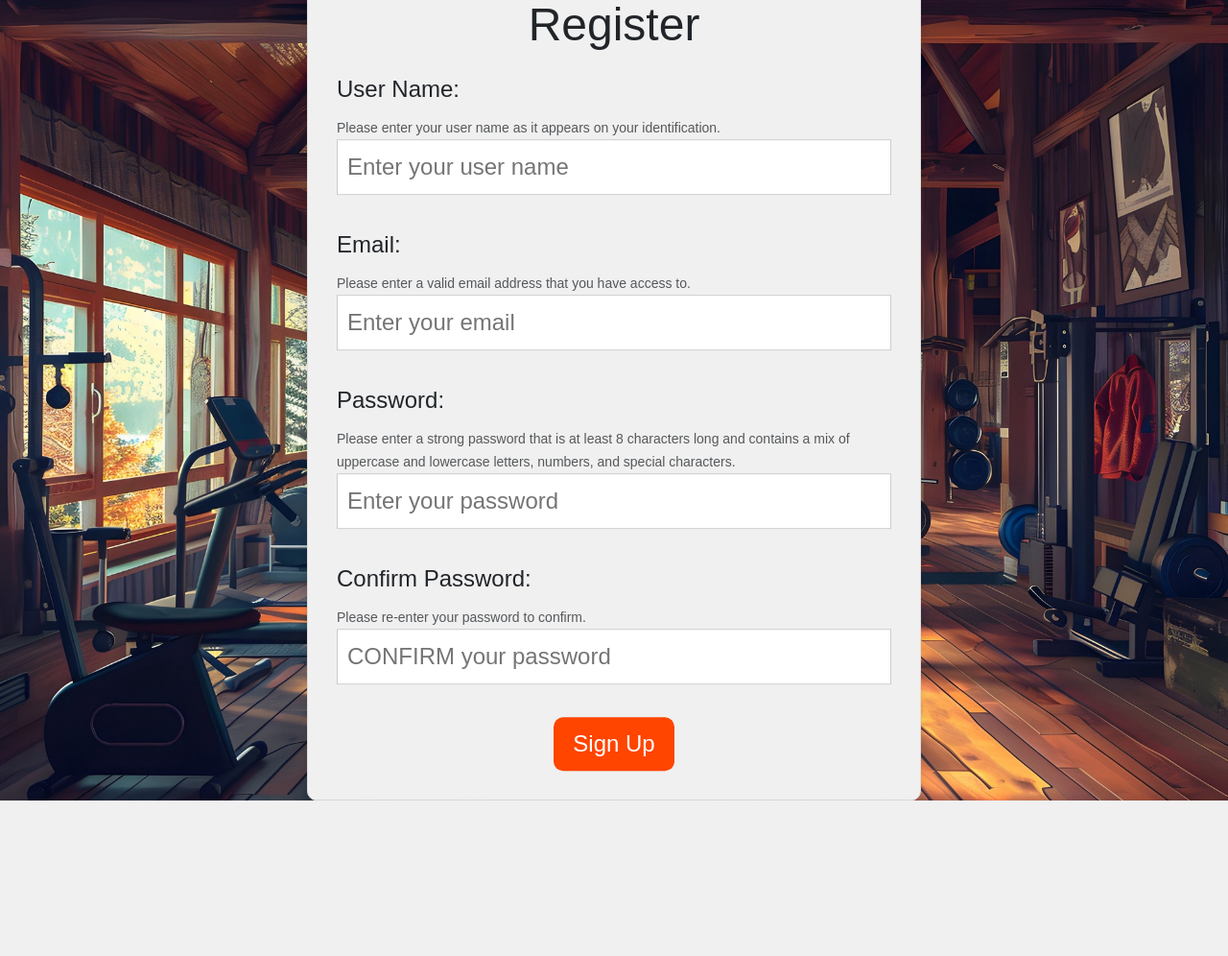
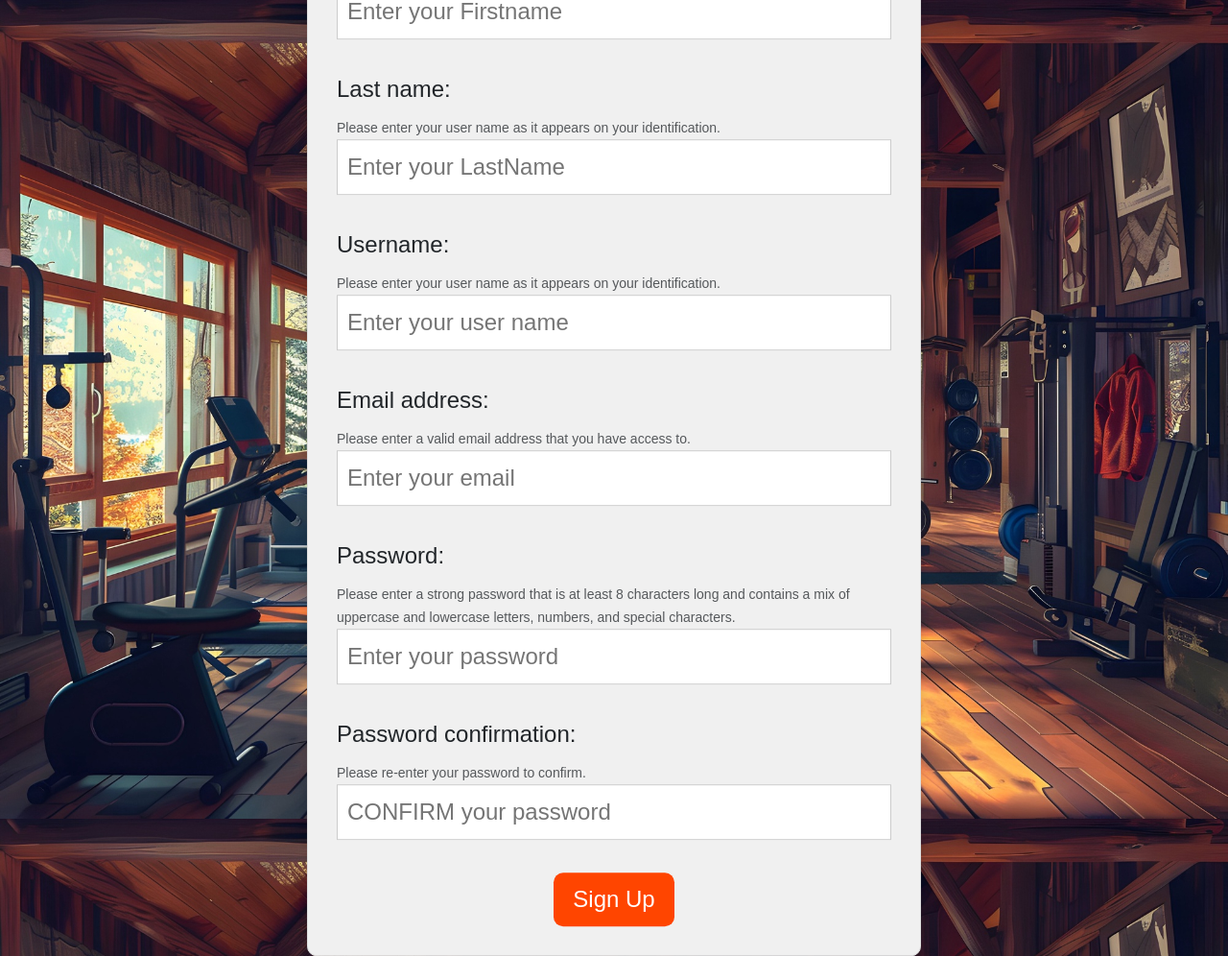
Before and after one commit to Peeradech01/ActiveVibe_Project, a Django app: page /register/ in a window 1280 px wide. Shown: the whole page at 96% size. Before the commit the page ends 834 px from the top, so only its background shows below. Run offline with Django 5.2, Linux system fonts and the light colour scheme; some web fonts are replaced.

Commit message:
add form register

```diff
--- a/Projectors/fitnessmanagement/fitness/forms.py
+++ b/Projectors/fitnessmanagement/fitness/forms.py
@@ -7,3 +7,9 @@ from django.contrib.auth.forms import UserCreationForm
 class LoginForm(forms.Form):
     username = forms.CharField(max_length=65)
     password = forms.CharField(max_length=65, widget=forms.PasswordInput)
+
+
+class RegisterForm(UserCreationForm):
+    class Meta:
+        model=User
+        fields = ['first_name', 'last_name', 'username', 'email', 'password1', 'password2']
--- a/Projectors/fitnessmanagement/fitness/templates/register_form.html
+++ b/Projectors/fitnessmanagement/fitness/templates/register_form.html
@@ -20,18 +20,29 @@
         <form method="post" action="{% url 'register' %}">
             {% csrf_token %}
             <h1>Register</h1>
-            <label for="user_name">User Name:</label><br>
-            <small class="text-muted">Please enter your user name as it appears on your identification.</small>
-            <input type="text" id="user_name" name="user_name" placeholder="Enter your user name" autocomplete="off"><br><br>
-            <label for="email">Email:</label><br>
-            <small class="text-muted">Please enter a valid email address that you have access to.</small>
-            <input type="email" id="email" name="email" placeholder="Enter your email" autocomplete="off"><br><br>
-            <label for="password">Password:</label><br>
-            <small class="text-muted">Please enter a strong password that is at least 8 characters long and contains a mix of uppercase and lowercase letters, numbers, and special characters.</small>
-            <input type="password" id="password" name="password" placeholder="Enter your password" autocomplete="off"><br><br>
-            <label for="confirm_password">Confirm Password:</label><br>
-            <small class="text-muted">Please re-enter your password to confirm.</small>
-            <input type="password" id="confirm_password" name="confirm_password" placeholder="CONFIRM your password" autocomplete="off"><br><br>
+            {% for field in form %}
+                <label for="{{ field.id_for_label }}">{{ field.label }}:</label><br>
+                {% if field.name == 'first_name' %}
+                    <small class="text-muted">Please enter your user name as it appears on your identification.</small>
+                    <input type="text" id="{{ field.id_for_label }}" name="{{ field.html_name }}" placeholder="Enter your Firstname" autocomplete="off">
+                {% elif field.name == 'last_name' %}
+                    <small class="text-muted">Please enter your user name as it appears on your identification.</small>
+                    <input type="text" id="{{ field.id_for_label }}" name="{{ field.html_name }}" placeholder="Enter your LastName" autocomplete="off">
+                {% elif field.name == 'username' %}
+                    <small class="text-muted">Please enter your user name as it appears on your identification.</small>
+                    <input type="text" id="{{ field.id_for_label }}" name="{{ field.html_name }}" placeholder="Enter your user name" autocomplete="off">
+                {% elif field.name == 'email' %}
+                    <small class="text-muted">Please enter a valid email address that you have access to.</small>
+                    <input type="email" id="{{ field.id_for_label }}" name="{{ field.html_name }}" placeholder="Enter your email" autocomplete="off">
+                {% elif field.name == 'password1' %}
+                    <small class="text-muted">Please enter a strong password that is at least 8 characters long and contains a mix of uppercase and lowercase letters, numbers, and special characters.</small>
+                    <input type="password" id="{{ field.id_for_label }}" name="{{ field.html_name }}" placeholder="Enter your password" autocomplete="off">
+                {% elif field.name == 'password2' %}
+                    <small class="text-muted">Please re-enter your password to confirm.</small>
+                    <input type="password" id="{{ field.id_for_label }}" name="{{ field.html_name }}" placeholder="CONFIRM your password" autocomplete="off">
+                {% endif %}
+                <br><br>
+            {% endfor %}
             <input type="submit" value="Sign Up">
         </form>
     </div>
--- a/Projectors/fitnessmanagement/fitness/views.py
+++ b/Projectors/fitnessmanagement/fitness/views.py
@@ -12,7 +12,7 @@ from django.contrib.auth.forms import UserCreationForm
 from django import forms
 from .forms import LoginForm
 
-from .forms import LoginForm
+from .forms import LoginForm, RegisterForm
 class IndexView(View):
     def get(self, request):
         return render(request, 'index.html')
@@ -35,6 +35,7 @@ class LoginFormView(View):
             messages.success(request, 'Login error please try again')
             return redirect('login')
 
+
 class LogoutFormView(View):
     def get(self, request):
         logout(request)
@@ -44,10 +45,14 @@ class LogoutFormView(View):
 
 class RegisterFormView(View):
     def get(self, request):
-        return render(request, 'register_form.html')
+        form = RegisterForm()
+        context = {'form':form}
+        return render(request, 'register_form.html', context)
 
     def post(self, request):
         return redirect('login')
+
+
 
 class MembershipView(View):
     def get(self, request):
```
